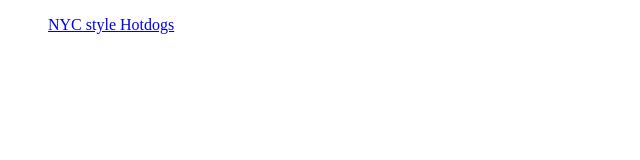
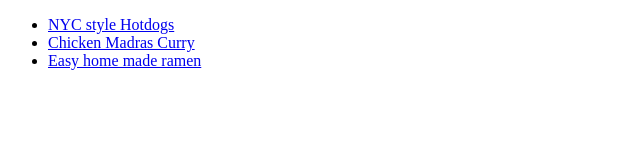
Before and after one commit to Vaporise/odin-recipes, a plain HTML site: page index.html in a window 1280 px wide. Shown: the whole page, without its empty margins (0-640 px from the left). Drawn offline with Linux system fonts and the light colour scheme.

Commit message:
Small code fix for the index links

```diff
--- a/index.html
+++ b/index.html
@@ -7,7 +7,9 @@
 </head>
 <body>
 <ul>
-    <a href="recipes/hotdogs.html">NYC style Hotdogs</a>
+    <li><a href="recipes/hotdogs.html">NYC style Hotdogs</a></li>
+    <li><a href="recipes/madras_curry.html">Chicken Madras Curry</a></li>
+    <li><a href="recipes/ramen.html">Easy home made ramen</a></li>
 </ul>
 </body>
 </html>
```
